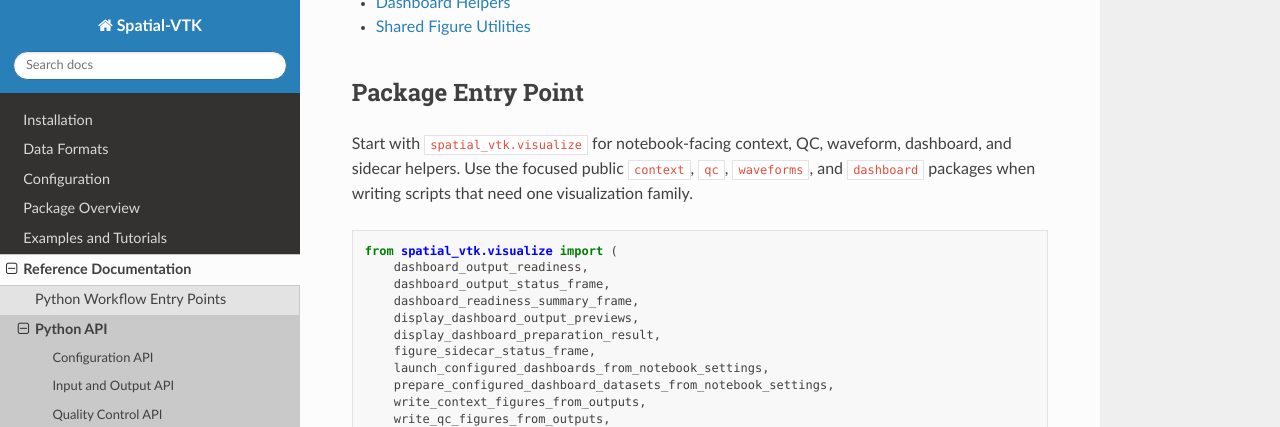
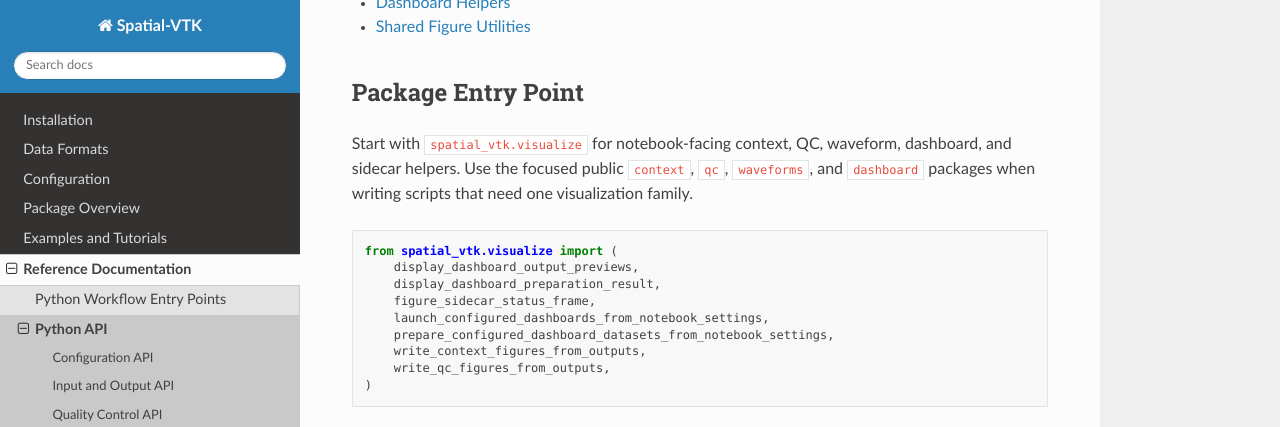
Before and after one commit to bcbirkel/spatial-vtk, a Sphinx documentation site: the page built from docs/reference/api/visualize.rst, in a window 1280 px wide and 900 px high, scrolled down 373 px, cut to the strip 0-427 px from the top of the window. Built offline with Sphinx 7.4.7 and the Read the Docs theme 3.1.0, drawn with Linux system fonts in a browser that asks for light colours.

Commit message:
Separate visualize dashboard diagnostics imports

```diff
--- a/docs/reference/api/visualize.rst
+++ b/docs/reference/api/visualize.rst
@@ -19,9 +19,6 @@ need one visualization family.
 .. code-block:: python
 
    from spatial_vtk.visualize import (
-       dashboard_output_readiness,
-       dashboard_output_status_frame,
-       dashboard_readiness_summary_frame,
        display_dashboard_output_previews,
        display_dashboard_preparation_result,
        figure_sidecar_status_frame,
```
Also changed, not shown: 1 other file.
